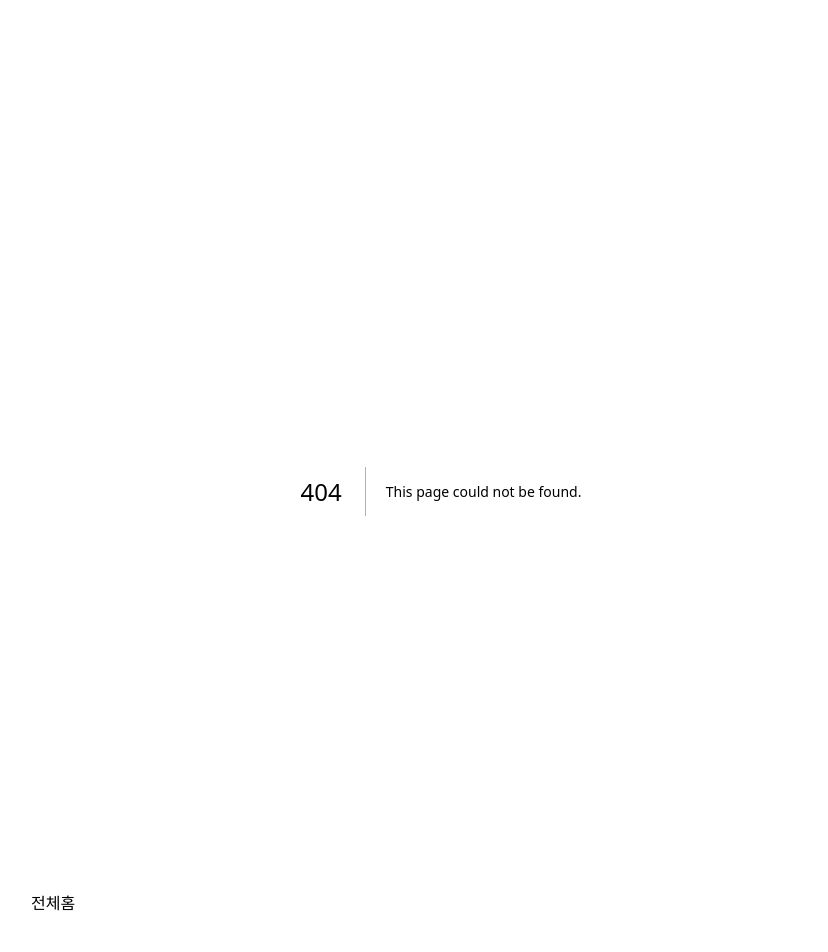
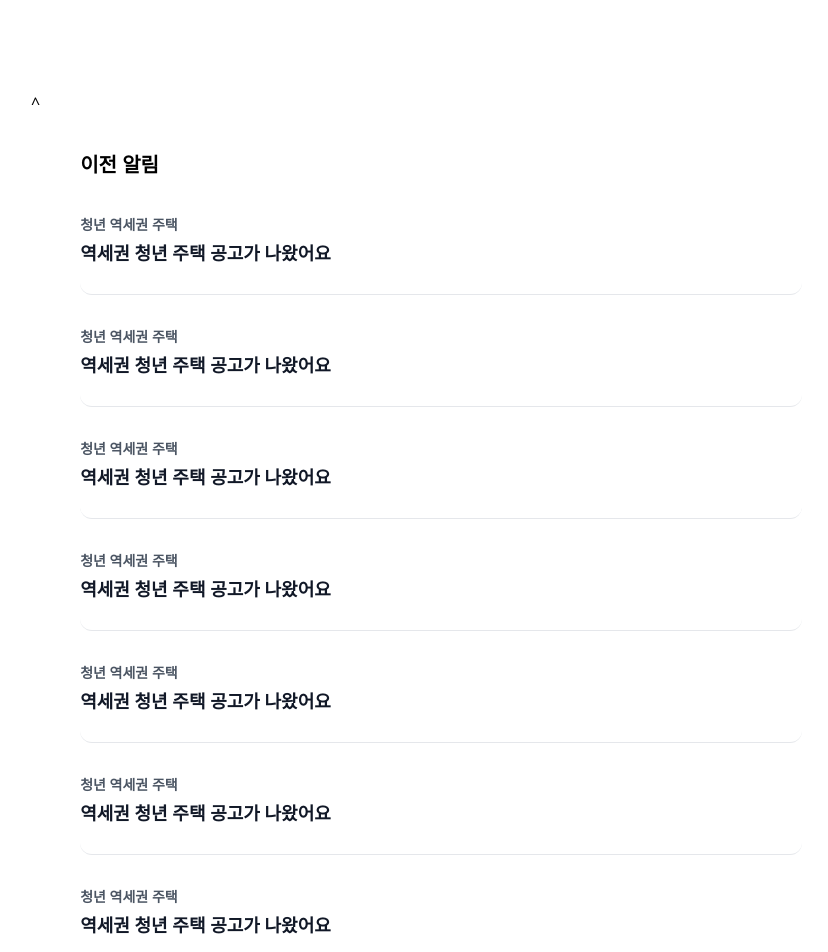
Before and after one commit to lee-insu/zip_pass_web, a Next.js app: page /notification in a window 1280 px wide. Before the commit this address had no page. Shown: the top 952 px of the page, without its empty margins (199-1027 px from the left). Built offline with nearby package versions, Linux system fonts and the light colour scheme.

Commit message:
page CSS

```diff
--- /dev/null
+++ b/Components/Nav/HomeNav.tsx
@@ -0,0 +1,23 @@
+import Link from "next/link";
+import React from "react";
+
+const HomeNav = () => {
+  return (
+    <nav className="fixed top-0 left-0 z-10 w-full h-[91px]">
+      <div className="max-w-[820px] mx-auto h-full flex bg-white border-b-2 border-gray-100 justify-between items-center px-6">
+        <div className="nav-left">
+          logo
+          {/* <img src="/logo.png" alt="logo" /> */}
+        </div>
+        <Link href={"/notification"}>
+          <div className="nav-right">
+            bell
+            {/* <img src="/bell.png" alt="bell" /> */}
+          </div>
+        </Link>
+      </div>
+    </nav>
+  );
+};
+
+export default HomeNav;
--- /dev/null
+++ b/Components/Nav/NotiNav.tsx
@@ -0,0 +1,18 @@
+import Link from "next/link";
+import React from "react";
+
+const NotiNav = () => {
+  return (
+    <nav className="fixed top-0 left-0 z-10 w-full h-[91px]">
+      <div className="max-w-[820px] mx-auto h-full flex bg-white border-b-2 border-gray-100 justify-between items-center px-6">
+        <div className="nav-left flex space-x-4">
+          <Link href={"/"}>
+            <div>^</div>
+          </Link>
+        </div>
+      </div>
+    </nav>
+  );
+};
+
+export default NotiNav;
--- a/Components/TabBar.tsx
+++ b/Components/TabBar.tsx
@@ -1,16 +1,19 @@
+import Link from "next/link";
 import React from "react";
 
 const TabBar = () => {
   return (
     <nav className="fixed bottom-0 left-0 z-10 w-full h-[83px]">
       <ul className="max-w-[820px] m-auto bg-white border-t-2 border-gray-100 bg-white flex justify-between">
-        <li className="tab-item w-1/2 h-[83px] bg-red-200">
-          {/* <img src="/home.png" alt="home" /> */}
-          전체
-        </li>
-        <li className="tab-item w-1/2 h-[83px] bg-blue-200">
-          {/* <img src="/search.png" alt="search" /> */}홈
-        </li>
+        <Link className="tab-item w-1/2 h-[83px] bg-red-200" href={"/account"}>
+          <li>
+            {/* <img src="/home.png" alt="home" /> */}
+            메뉴
+          </li>
+        </Link>
+        <Link className="tab-item w-1/2 h-[83px] bg-blue-200" href={"/"}>
+          <li>{/* <img src="/search.png" alt="search" /> */}공고</li>
+        </Link>
       </ul>
     </nav>
   );
--- a/pages/_app.tsx
+++ b/pages/_app.tsx
@@ -6,7 +6,10 @@ import {useEffect, useRef, useState} from "react";
 import styles from "../styles/Home.module.css";
 
 export default function App({Component, pageProps}: AppProps) {
-  const shouldRenderTabBar = useRouter().pathname !== "/detail/[id]";
+  const router = useRouter();
+
+  const shouldRenderTabBar =
+    router.pathname !== "/detail/[id]" && router.pathname !== "/notification";
 
   useEffect(() => {
     // try {
--- /dev/null
+++ b/pages/account.tsx
@@ -0,0 +1,55 @@
+import AccountNav from "@/Components/Nav/AccountNav";
+import React from "react";
+
+const Account = () => {
+  return (
+    <>
+      <AccountNav />
+      <div className="w-[88%] m-auto">
+        <div className="my-9 space-y-0.5">
+          <div className="text-xl font-semibold text-gray-700">
+            이인수님을 위한 공고 알림{" "}
+          </div>
+        </div>
+        <ul className="space-y-8 h-full w-full">
+          <li className="flex justify-between text-lg font-medium text-gray-500">
+            <p>공고 유형별 알림</p>
+            <p>^</p>
+          </li>
+          <li className="flex justify-between text-lg font-medium text-gray-500">
+            <p>청년 재테크 알림</p>
+            <p>^</p>
+          </li>
+        </ul>
+
+        <div className="mt-12 mb-9 space-y-0.5">
+          <div className="text-xl font-semibold text-gray-800">
+            개선점을 알려주세요{" "}
+          </div>
+        </div>
+
+        <ul className="space-y-8 h-full w-full">
+          <li className="flex justify-between text-lg font-medium text-gray-500">
+            <p>피드백 & 아이디어</p>
+            <p>^</p>
+          </li>
+          <li className="flex justify-between text-lg font-medium text-gray-500">
+            <p>이런 정책 필요해요</p>
+            <p>^</p>
+          </li>
+        </ul>
+
+        <div className="mt-12 mb-6 space-y-0.5">
+          <div className="text-xl font-semibold text-gray-800">계정</div>
+        </div>
+        <ul className="space-y-8 h-full w-full">
+          <li className="flex justify-between text-lg font-medium text-gray-500">
+            <p>로그아웃</p>
+          </li>
+        </ul>
+      </div>
+    </>
+  );
+};
+
+export default Account;
--- a/pages/detail/[id].tsx
+++ b/pages/detail/[id].tsx
@@ -1,18 +1,29 @@
 import React from "react";
-import DetailNav from "@/Components/DetailNav";
+import DetailNav from "@/Components/Nav/DetailNav";
 
 const Detail = () => {
+  const percent = 80;
   return (
     <>
       <DetailNav />
       <div className="w-[88%] m-auto">
         <div className="my-9 space-y-0.5">
-          <div className="text-xl font-bold">기간을 확인해요 &nbsp;😁</div>
-          <div className="text-xl font-medium">03/05 ~ 03/55</div>
+          <div className="text-xl font-bold">신청 기간</div>
+          <div className="text-xl text-gray-600 font-medium">
+            03월 5일 ~ 03월 12일
+          </div>
         </div>
         <div className="mb-9">
-          <div>당첨 확률</div>
-          <div>progress bar</div>
+          <div className="text-xl font-bold mb-2">당첨 확률</div>
+          <div className="relative w-full h-4 bg-gray-300 rounded-full overflow-hidden">
+            <div
+              className="absolute rounded-full inset-0 bg-green-500"
+              style={{width: `${percent}%`}}
+            ></div>
+            <div className="absolute inset-0 text-gray-600 text-center flex items-center justify-center">
+              {percent}%
+            </div>
+          </div>
         </div>
       </div>
       <p className=" w-full h-[16px] bg-[#F2F4F6]"></p>
@@ -38,7 +49,8 @@ const Detail = () => {
       </div>
       <p className=" w-full h-[16px] bg-[#F2F4F6]"></p>
       <div className="w-[88%] m-auto">
-        <div className="my-9 space-y-0.5">상세 페이지</div>
+        <div className="my-9 space-y-0.5"></div>
+        <div className="font-semibold text-xl">공고 일정</div>
       </div>
     </>
   );
--- a/pages/index.tsx
+++ b/pages/index.tsx
@@ -1,6 +1,7 @@
-import HomeNav from "@/Components/HomeNav";
+import HomeNav from "@/Components/Nav/HomeNav";
 import Head from "next/head";
 import Image from "next/image";
+import Link from "next/link";
 import styles from "../styles/Index.module.css";
 
 export default function Home() {
@@ -21,8 +22,17 @@ export default function Home() {
             </div>
 
             <ul className="space-y-4 h-full w-full">
+              <Link href={"detail/2"}>
                 <li className="rounded-xl border border-none bg-[#F2F4F6] h-160 flex items-center">
-                <div className="rounded-lg w-24 h-32 bg-[#15AA2C] m-4 "></div>
+                  <div className="rounded-lg w-24 h-32 bg-[#15AA2C] m-4 ">
+                    <div className="flex flex-col justify-center items-center h-full">
+                      <p className="font-semibold text-sm text-gray-200">
+                        마감일
+                      </p>
+                      <p className="font-semibold text-3xl text-white">3월</p>
+                      <p className="font-semibold text-3xl text-white">20일</p>
+                    </div>
+                  </div>
                   <div className="flex flex-col justify-start">
                     <p className="text-xl font-bold">당첨 확률</p>
                     <p className="text-base">서울시 마포구 동교로 64-5</p>
@@ -30,6 +40,7 @@ export default function Home() {
                     <p className="text-base">월세 15만원</p>
                   </div>
                 </li>
+              </Link>
             </ul>
           </div>
         </div>
--- /dev/null
+++ b/pages/notification.tsx
@@ -0,0 +1,75 @@
+import NotiNav from "@/Components/Nav/NotiNav";
+import React from "react";
+
+const Notification = () => {
+  return (
+    <>
+      <NotiNav />
+      <div className="w-[88%] m-auto">
+        <div className="my-9 space-y-0.5">
+          <div className="font-bold text-xl">이전 알림</div>
+        </div>
+        <ul className="space-y-8 h-full w-full">
+          <li className="rounded-xl border-b border-gray-200 h-[80px] flex-col items-center ">
+            <p className="font-semibold text-sm text-gray-600 mb-1">
+              청년 역세권 주택
+            </p>
+            <p className="font-bold text-lg text-gray-900">
+              역세권 청년 주택 공고가 나왔어요
+            </p>
+          </li>
+          <li className="rounded-xl border-b border-gray-200 h-[80px] flex-col items-center ">
+            <p className="font-semibold text-sm text-gray-600 mb-1">
+              청년 역세권 주택
+            </p>
+            <p className="font-bold text-lg text-gray-900">
+              역세권 청년 주택 공고가 나왔어요
+            </p>
+          </li>
+          <li className="rounded-xl border-b border-gray-200 h-[80px] flex-col items-center ">
+            <p className="font-semibold text-sm text-gray-600 mb-1">
+              청년 역세권 주택
+            </p>
+            <p className="font-bold text-lg text-gray-900">
+              역세권 청년 주택 공고가 나왔어요
+            </p>
+          </li>
+          <li className="rounded-xl border-b border-gray-200 h-[80px] flex-col items-center ">
+            <p className="font-semibold text-sm text-gray-600 mb-1">
+              청년 역세권 주택
+            </p>
+            <p className="font-bold text-lg text-gray-900">
+              역세권 청년 주택 공고가 나왔어요
+            </p>
+          </li>
+          <li className="rounded-xl border-b border-gray-200 h-[80px] flex-col items-center ">
+            <p className="font-semibold text-sm text-gray-600 mb-1">
+              청년 역세권 주택
+            </p>
+            <p className="font-bold text-lg text-gray-900">
+              역세권 청년 주택 공고가 나왔어요
+            </p>
+          </li>
+          <li className="rounded-xl border-b border-gray-200 h-[80px] flex-col items-center ">
+            <p className="font-semibold text-sm text-gray-600 mb-1">
+              청년 역세권 주택
+            </p>
+            <p className="font-bold text-lg text-gray-900">
+              역세권 청년 주택 공고가 나왔어요
+            </p>
+          </li>
+          <li className="rounded-xl border-b border-gray-200 h-[80px] flex-col items-center ">
+            <p className="font-semibold text-sm text-gray-600 mb-1">
+              청년 역세권 주택
+            </p>
+            <p className="font-bold text-lg text-gray-900">
+              역세권 청년 주택 공고가 나왔어요
+            </p>
+          </li>
+        </ul>
+      </div>
+    </>
+  );
+};
+
+export default Notification;
```
Also changed, not shown: Components/Nav/AccountNav.tsx (renamed from Components/DetailNav.tsx, +4 -10 lines), Components/Nav/DetailNav.tsx (renamed from Components/HomeNav.tsx, +12 -6 lines), 2 other files (tests, documents, lock files or other folders). Lines whose indentation alone changed are shown as unchanged.
